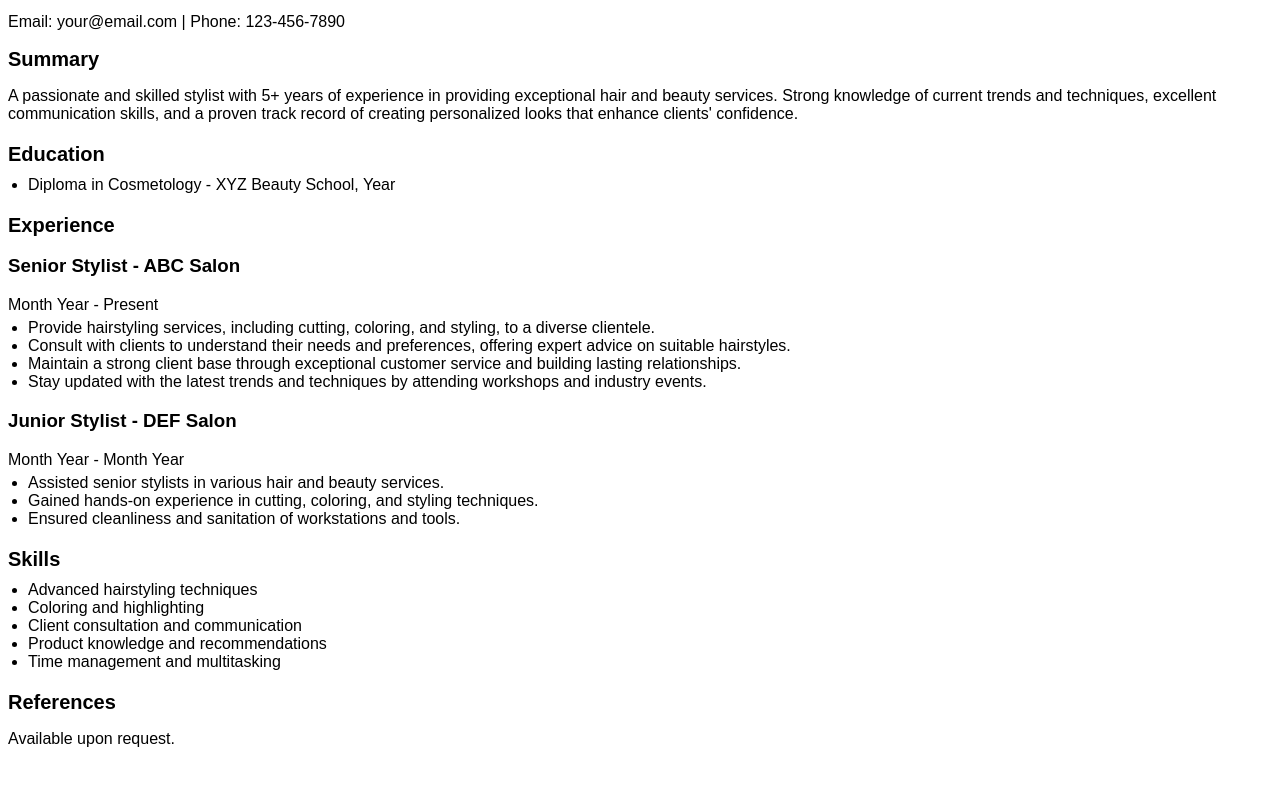
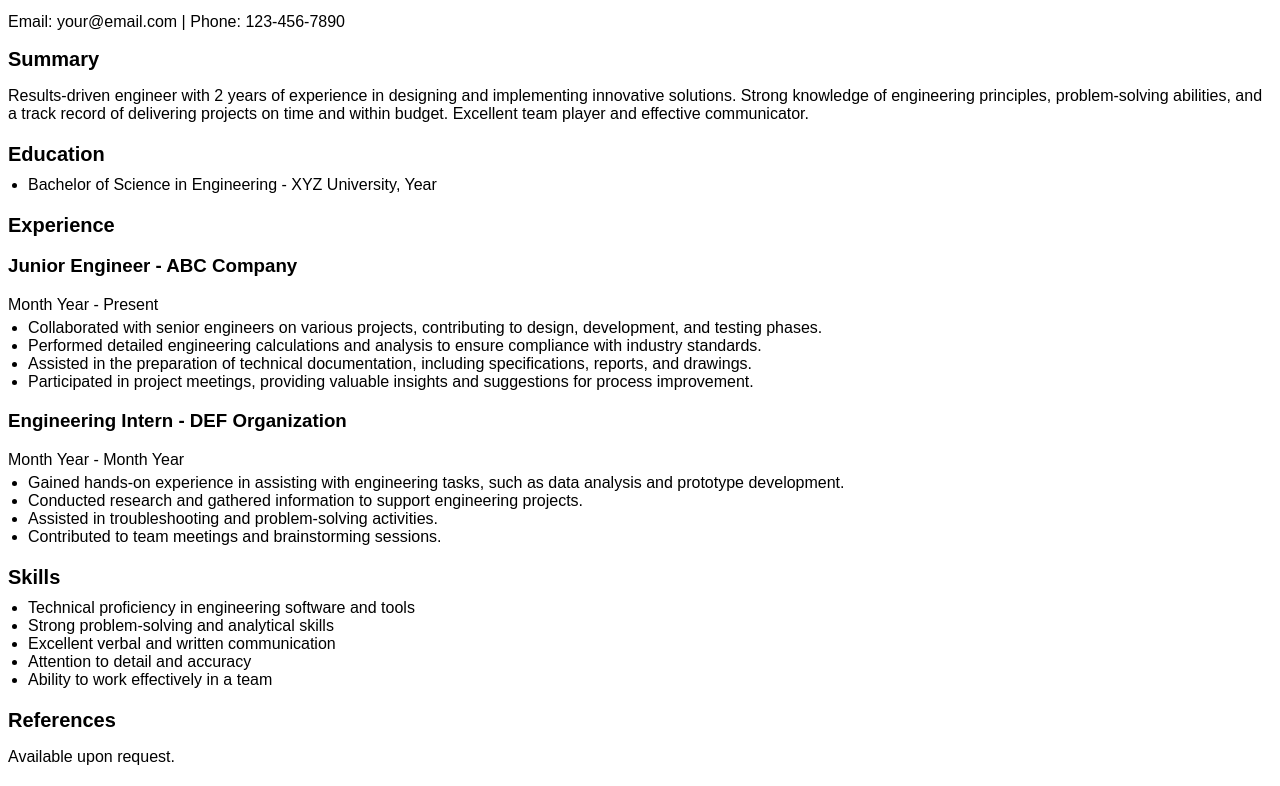
Before and after one commit to ErAhtisham/ErAhtisham.github.io, a plain HTML site: page resume.html in a window 1280 px wide. Shown: the part 47-833 px from the top of the page. Drawn offline with Linux system fonts and the light colour scheme.

Commit message:
Resume link

```diff
--- a/resume.html
+++ b/resume.html
@@ -1,7 +1,7 @@
 <!DOCTYPE html>
 <html>
 <head>
-  <title>Stylist Resume - Ahtisham Khan</title>
+  <title>Engineer Resume - Ahtisham Khan</title>
   <style>
     body {
       font-family: Arial, sans-serif;
@@ -39,44 +39,45 @@
 
   <section class="section">
     <h2>Summary</h2>
-    <p>A passionate and skilled stylist with 5+ years of experience in providing exceptional hair and beauty services. Strong knowledge of current trends and techniques, excellent communication skills, and a proven track record of creating personalized looks that enhance clients' confidence.</p>
+    <p>Results-driven engineer with 2 years of experience in designing and implementing innovative solutions. Strong knowledge of engineering principles, problem-solving abilities, and a track record of delivering projects on time and within budget. Excellent team player and effective communicator.</p>
   </section>
 
   <section class="section">
     <h2>Education</h2>
     <ul>
-      <li>Diploma in Cosmetology - XYZ Beauty School, Year</li>
+      <li>Bachelor of Science in Engineering - XYZ University, Year</li>
     </ul>
   </section>
 
   <section class="section">
     <h2>Experience</h2>
-    <h3>Senior Stylist - ABC Salon</h3>
+    <h3>Junior Engineer - ABC Company</h3>
     <p>Month Year - Present</p>
     <ul>
-      <li>Provide hairstyling services, including cutting, coloring, and styling, to a diverse clientele.</li>
-      <li>Consult with clients to understand their needs and preferences, offering expert advice on suitable hairstyles.</li>
-      <li>Maintain a strong client base through exceptional customer service and building lasting relationships.</li>
-      <li>Stay updated with the latest trends and techniques by attending workshops and industry events.</li>
+      <li>Collaborated with senior engineers on various projects, contributing to design, development, and testing phases.</li>
+      <li>Performed detailed engineering calculations and analysis to ensure compliance with industry standards.</li>
+      <li>Assisted in the preparation of technical documentation, including specifications, reports, and drawings.</li>
+      <li>Participated in project meetings, providing valuable insights and suggestions for process improvement.</li>
     </ul>
 
-    <h3>Junior Stylist - DEF Salon</h3>
+    <h3>Engineering Intern - DEF Organization</h3>
     <p>Month Year - Month Year</p>
     <ul>
-      <li>Assisted senior stylists in various hair and beauty services.</li>
-      <li>Gained hands-on experience in cutting, coloring, and styling techniques.</li>
-      <li>Ensured cleanliness and sanitation of workstations and tools.</li>
+      <li>Gained hands-on experience in assisting with engineering tasks, such as data analysis and prototype development.</li>
+      <li>Conducted research and gathered information to support engineering projects.</li>
+      <li>Assisted in troubleshooting and problem-solving activities.</li>
+      <li>Contributed to team meetings and brainstorming sessions.</li>
     </ul>
   </section>
 
   <section class="section">
     <h2>Skills</h2>
     <ul>
-      <li>Advanced hairstyling techniques</li>
-      <li>Coloring and highlighting</li>
-      <li>Client consultation and communication</li>
-      <li>Product knowledge and recommendations</li>
-      <li>Time management and multitasking</li>
+      <li>Technical proficiency in engineering software and tools</li>
+      <li>Strong problem-solving and analytical skills</li>
+      <li>Excellent verbal and written communication</li>
+      <li>Attention to detail and accuracy</li>
+      <li>Ability to work effectively in a team</li>
     </ul>
   </section>
 
```
